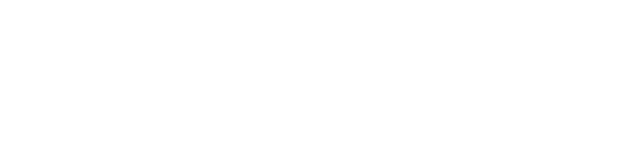
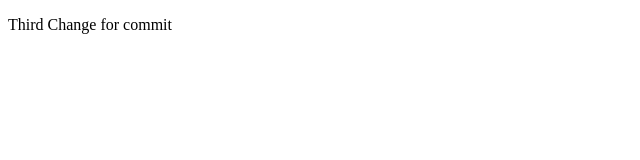
Before and after one commit to lamfeng/Github_Test, a plain HTML site: page index.html in a window 1280 px wide. Shown: the whole page, without its empty margins (0-640 px from the left). Drawn offline with Linux system fonts and the light colour scheme.

Commit message:
Third Commit

```diff
--- a/index.html
+++ b/index.html
@@ -6,6 +6,6 @@
     <title>Github</title>
 </head>
 <body>
-
+    <p>Third Change for commit</p>
 </body>
 </html>
```
